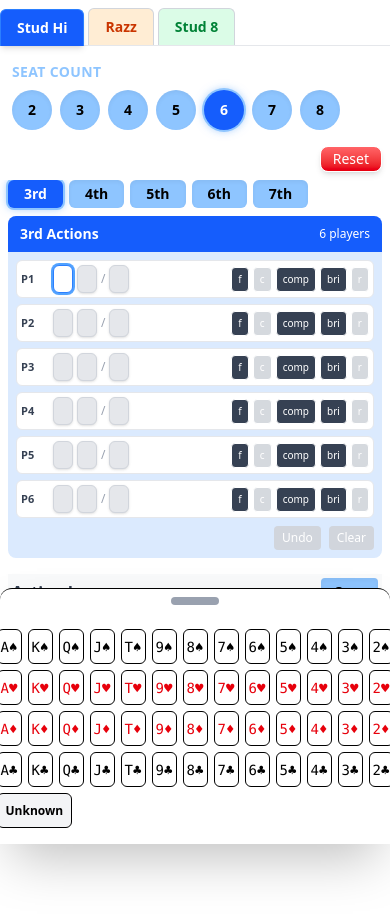
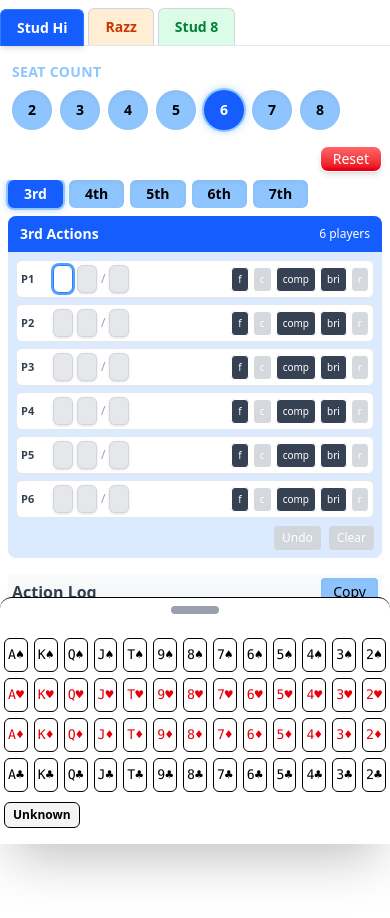
Before and after one commit to KenyaSugimoto/stud-hand-logger, a React (Vite) app: page / in a window 390 px wide. Shown: the top 918 px of the page. Built offline with nearby package versions, Linux system fonts and the light colour scheme.

Commit message:
MobileCardSelectのカードの大きさを画面サイズによって動的に調整する

```diff
--- a/src/components/mobile/MobileCardSelect.tsx
+++ b/src/components/mobile/MobileCardSelect.tsx
@@ -1,7 +1,7 @@
-import { useMemo } from "react";
+import { useEffect, useMemo, useRef, useState } from "react";
 import { CARD_ASPECT_RATIO, RANKS, SUITS } from "../../consts";
 import { useTableStore } from "../../hooks/useTableStore";
-import type { Card, RealCard, RealCardId } from "../../types";
+import type { Card, RealCardId } from "../../types";
 import { newUnknown, takenRealIds } from "../../utils/deck";
 import { getSuitColorClass } from "../../utils/style";
 import { suitGlyph } from "../../utils/utils";
@@ -12,35 +12,68 @@ export const MobileCardSelect = () => {
 
 	const disableSet = useMemo(() => takenRealIds(state), [state]);
 
-	// 縦長カードの寸法
-	const CARD_W = 25;
-	const CARD_H = Math.round(CARD_W * CARD_ASPECT_RATIO);
+	// 🔵 container の幅を取得するための ref
+	const containerRef = useRef<HTMLDivElement>(null);
+
+	// 🔵 計算後のカードサイズ
+	const [cardW, setCardW] = useState(25);
+	const cardH = Math.round(cardW * CARD_ASPECT_RATIO);
+
+	const MIN_CARD_W = 20;
+	const MAX_CARD_W = 60;
+
+	useEffect(() => {
+		const calc = () => {
+			if (!containerRef.current) return;
+
+			const width = containerRef.current.offsetWidth;
+
+			// SUITS の 1 行の横幅計算
+			// gap: 1.5 = 約 6px (Tailwind)
+			const GAP = 6;
+			const padding = 0;
+
+			const totalGap = GAP * (RANKS.length - 1);
+			const available = width - padding - totalGap;
+
+			const w = Math.floor(available / RANKS.length);
+
+			setCardW(Math.max(MIN_CARD_W, Math.min(w, MAX_CARD_W)));
+		};
+
+		calc();
+		window.addEventListener("resize", calc);
+		return () => window.removeEventListener("resize", calc);
+	}, []);
 
 	return (
-		<div className="flex gap-4 items-start">
-			<div className="grid grid-rows-5 gap-1.5">
+		<div ref={containerRef} className="w-full flex flex-col gap-2 items-start">
+			<div className="flex flex-col gap-1.5 w-full px-1">
 				{SUITS.map((s) => (
-					<div key={s} className="flex flex-row gap-1.5">
+					<div key={s} className="flex flex-row gap-1.5 w-full">
 						{RANKS.map((r) => {
 							const id = `${r}${s}` as RealCardId;
 							const disabled = disableSet.has(id);
+
 							return (
 								<button
 									type="button"
 									key={id}
 									disabled={disabled}
-									onClick={() => {
-										const targetCard: RealCard = { kind: "real", id, rank: r, suit: s, assignedTo: null };
-										placeCard(targetCard);
-									}}
-									className={`border rounded-md font-mono text-sm flex items-center justify-center
-										${
-											disabled
-												? "bg-gray-200 text-gray-400 cursor-not-allowed"
-												: "bg-white hover:bg-gray-50 active:scale-[0.98]"
-										}`}
-									title={id}
-									style={{ width: CARD_W, height: CARD_H }}
+									onClick={() =>
+										placeCard({
+											kind: "real",
+											id,
+											rank: r,
+											suit: s,
+											assignedTo: null,
+										})
+									}
+									className={`
+										border rounded-md font-mono text-sm flex items-center justify-center
+										${disabled ? "bg-gray-200 text-gray-400" : "bg-white active:scale-95"}
+									`}
+									style={{ width: cardW, height: cardH, fontSize: cardW * 0.55 }}
 								>
 									<span className={getSuitColorClass({ rank: r, suit: s } as Card, false, suitColorMode)}>
 										{r}
@@ -51,12 +84,13 @@ export const MobileCardSelect = () => {
 						})}
 					</div>
 				))}
+
 				{/* Unknown */}
-				<div className="flex justify-start">
+				<div className="flex justify-start pt-1">
 					<button
 						type="button"
 						onClick={() => placeCard(newUnknown())}
-						className="border rounded-md bg-gray-100 hover:bg-gray-200 font-semibold flex items-center justify-center text-xs px-2"
+						className="border rounded-md bg-gray-100 hover:bg-gray-200 font-semibold flex items-center justify-center text-xs px-2 py-1"
 					>
 						Unknown
 					</button>
```
